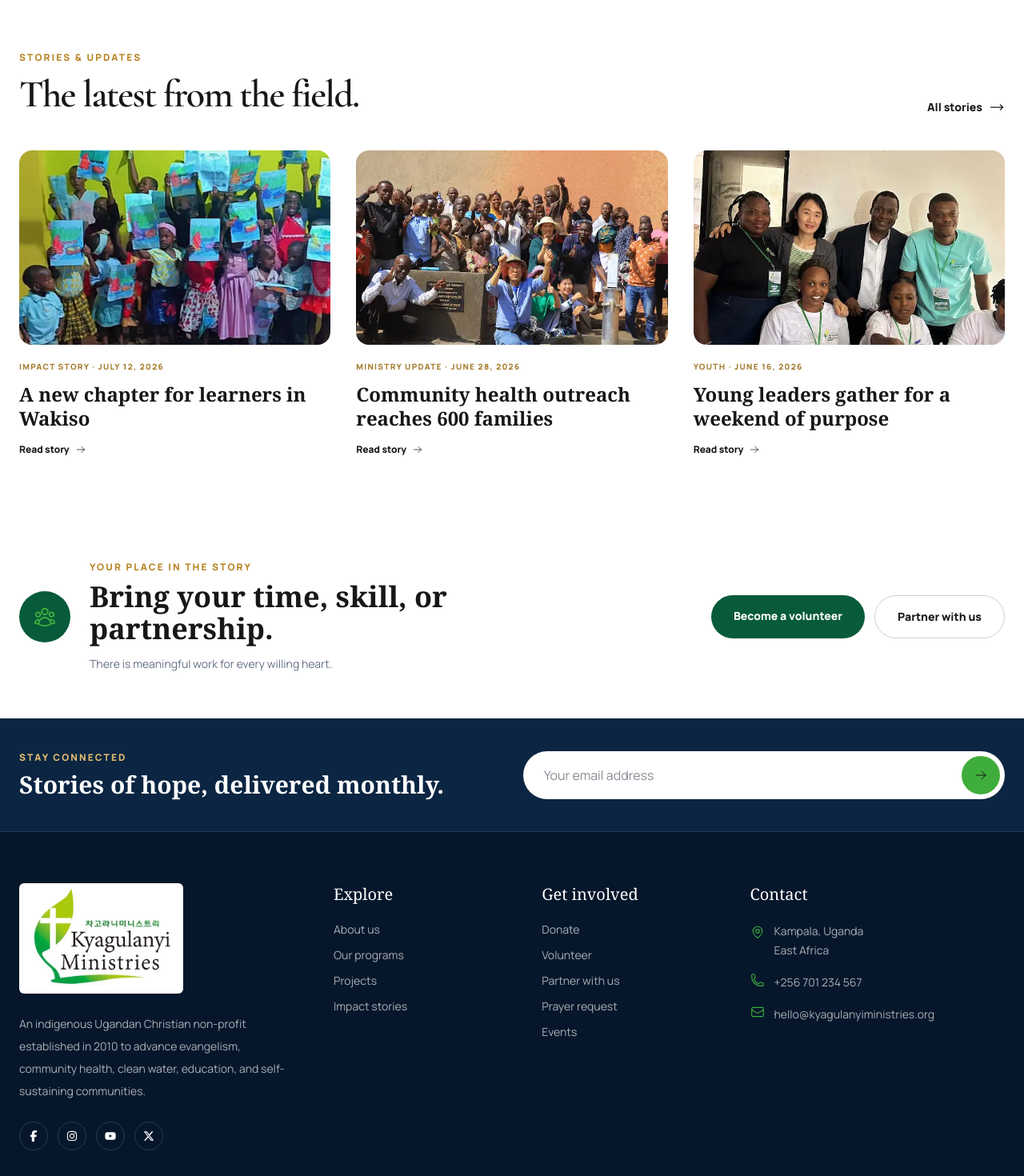
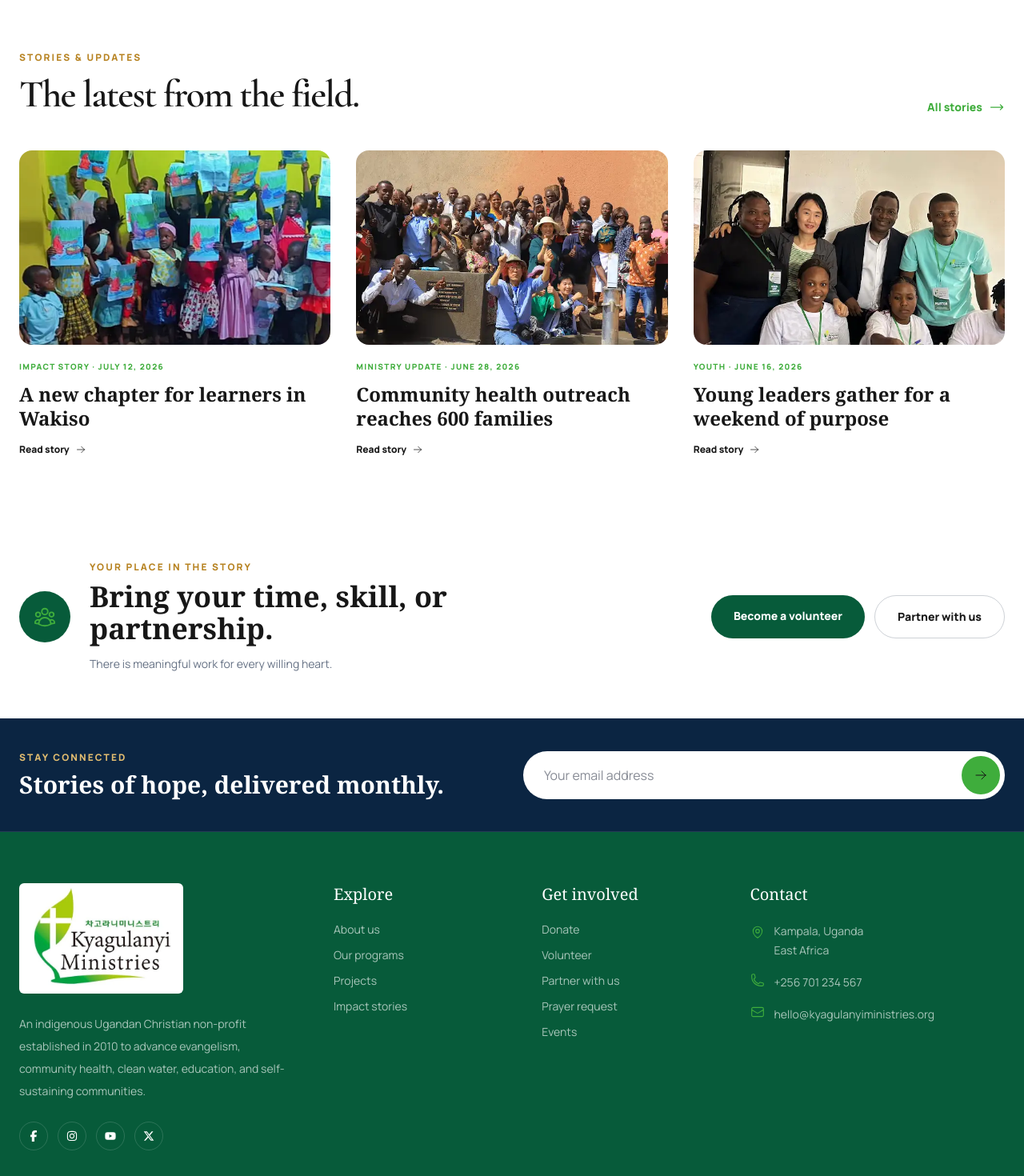
Before and after one commit to johnbosco3e-cmyk/Kyagulanyiministries, a Next.js app in the folder frontend/: page / in a window 1280 px wide. Shown: the part 4400-5870 px from the top of the page at 80% size. Built offline with nearby package versions, Linux system fonts and the light colour scheme; no server answers.

Commit message:
Normalize legacy accents to logo palette

```diff
--- a/frontend/src/app/globals.css
+++ b/frontend/src/app/globals.css
@@ -39,10 +39,13 @@ button, a { -webkit-tap-highlight-color: transparent; }
 
 /* Keep legacy utility classes aligned with the Kyagulanyi Ministries logo palette. */
 .bg-\[\#071b33\] { background-color: var(--navy) !important; }
+.bg-\[\#06172b\] { background-color: var(--navy) !important; }
 .bg-\[\#0b2948\], .bg-\[\#0d2d4f\] { background-color: var(--navy-2) !important; }
 .text-\[\#071b33\], .text-\[\#142033\] { color: var(--ink) !important; }
 .text-\[\#d5a84b\], .text-\[\#e5c27d\], .text-\[\#e2bd70\] { color: var(--gold) !important; }
+.text-\[\#e6bf71\], .text-\[\#e4be70\], .text-\[\#e5c27d\], .text-\[\#a47b2b\], .text-\[\#8f6718\] { color: var(--gold) !important; }
 .bg-\[\#d5a84b\] { background-color: var(--gold) !important; }
+.border-\[\#d5a84b\] { border-color: var(--gold) !important; }
 .bg-\[\#f8f6f0\], .bg-\[\#f0eadc\] { background-color: var(--cream) !important; }
 .border-\[\#dce8df\] { border-radius: 1rem; overflow: hidden; }
 
```
